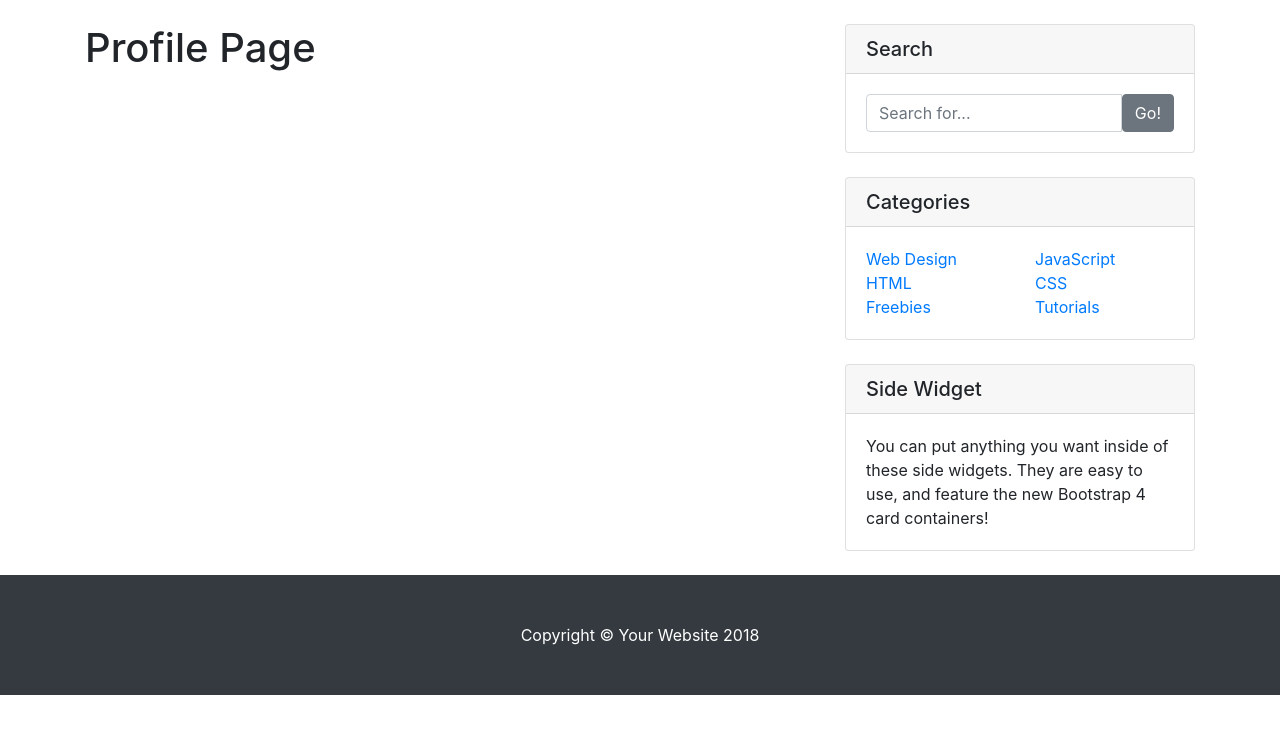
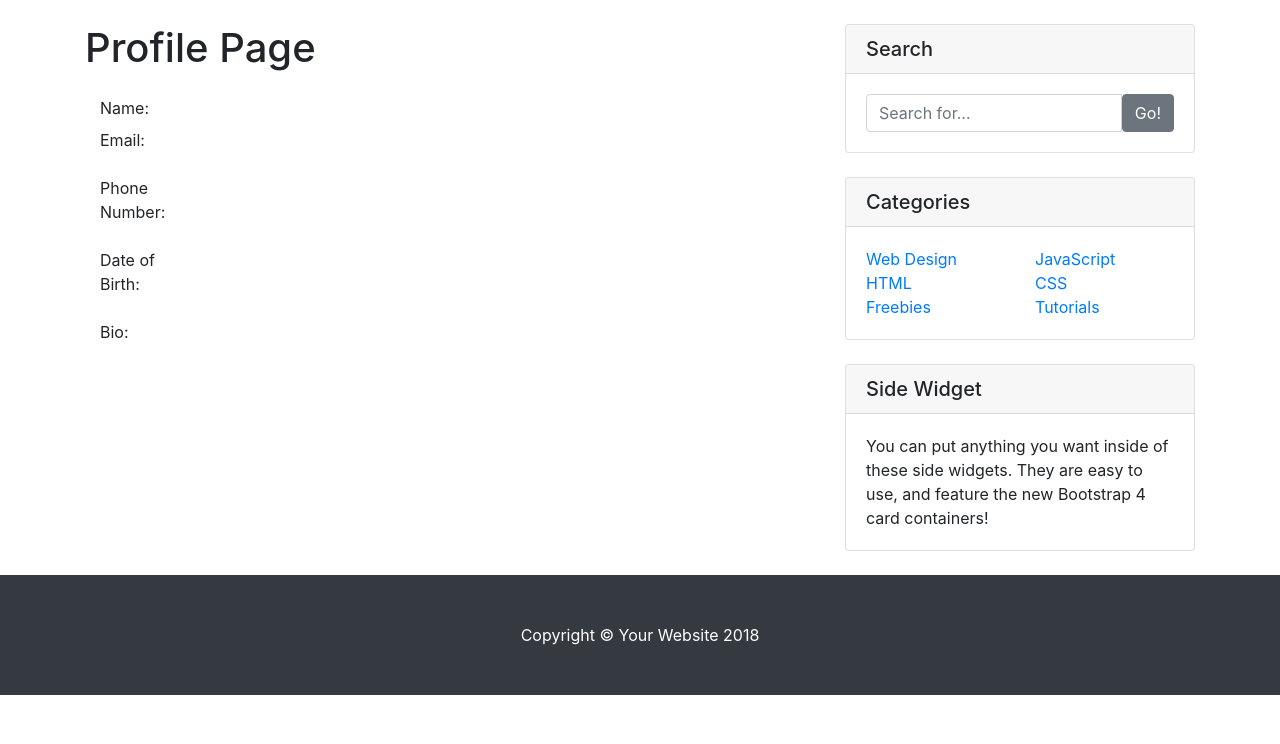
Before and after one commit to krkartikay/HackOnStack, a Flask app: template templates/profile.html in a window 1280 px wide. Shown: the part 56-800 px from the top of the page. Run offline with Flask 2, Linux system fonts and the light colour scheme; the template is opened without the code that fills it, so the values that code supplies are empty; some libraries are stand-ins or nearby versions.

Commit message:
Made profile page

```diff
--- a/app.py
+++ b/app.py
@@ -196,4 +196,5 @@ def downvote_a(a_id, u_id):
 
 @app.route('/profile/<int:u_id>/')
 def profile_page(u_id):
-    return render_template("profile.html")
+    user = User.query.filter_by(u_id=u_id).first()
+    return render_template("profile.html", user = user)
--- a/templates/profile.html
+++ b/templates/profile.html
@@ -4,5 +4,41 @@
 {% block heading %}Profile Page{% endblock %}
 
 {% block content %}
+<div class="container">
+  <div class="row">
+    <label class="col-sm-2" for="name">Name:</label>
+    <div class="col-sm-10">
+      <label for="name">{{user.username}}</label>
+    </div>
+  </div>
 
+  <div class="form-group row">
+    <label class="col-sm-2" for="email">Email:</label>
+    <div class="col-sm-10">
+      <label for="email">{{user.email}}</label>
+    </div>
+  </div>
+
+  <div class="form-group row">
+    <label class="col-sm-2" for="phone_no">Phone Number:</label>
+    <div class="col-sm-10">
+      <label for="phone_no">{{user.phone_no}}</label>
+    </div>
+  </div>
+
+  <div class="form-group row">
+    <label class="col-sm-2" for="dob">Date of Birth:</label>
+    <div class="col-sm-10">
+      <label for="dob">{{user.dob}}</label>
+    </div>
+  </div>
+
+  <div class="form-group row">
+    <label class="col-sm-2" for="bio">Bio:</label>
+    <div class="col-sm-10">
+      <label for="bio">{{user.bio}}</label>
+    </div>
+  </div>
+
+</div>
 {% endblock %}
```
